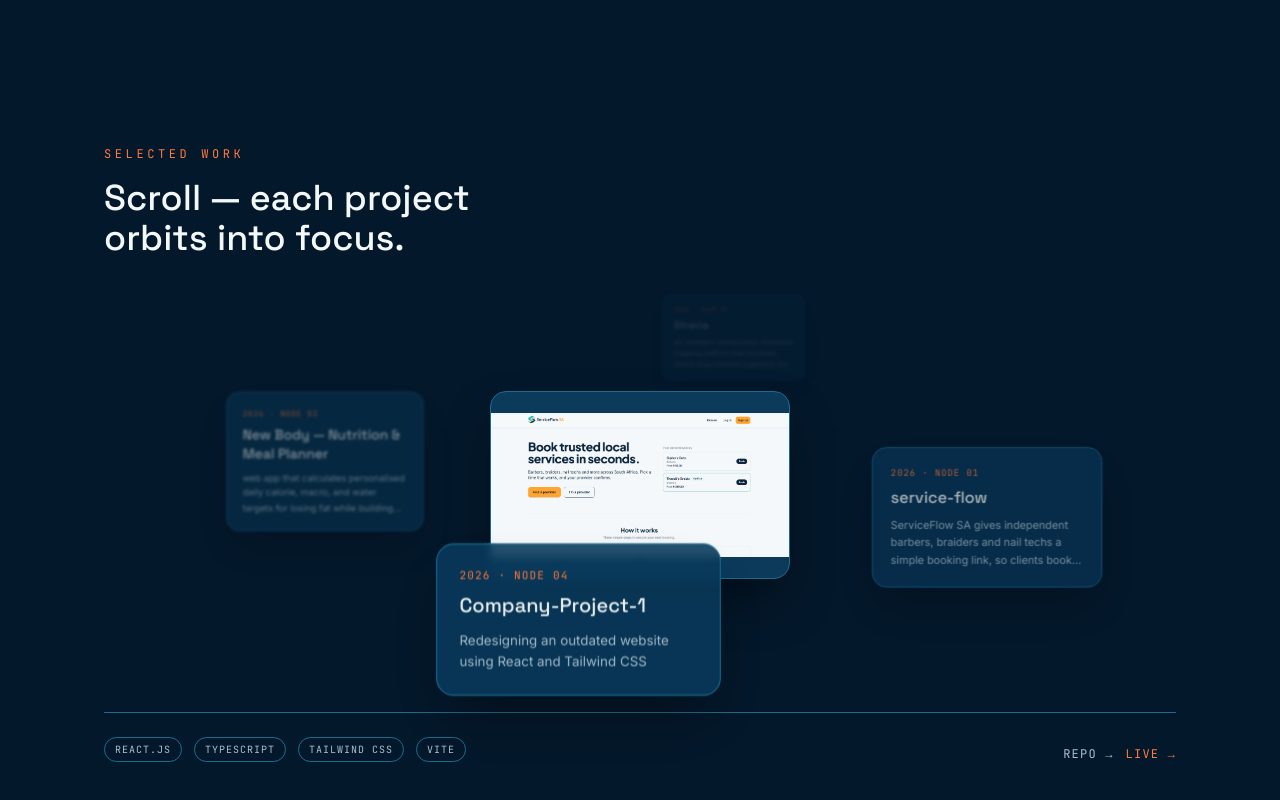
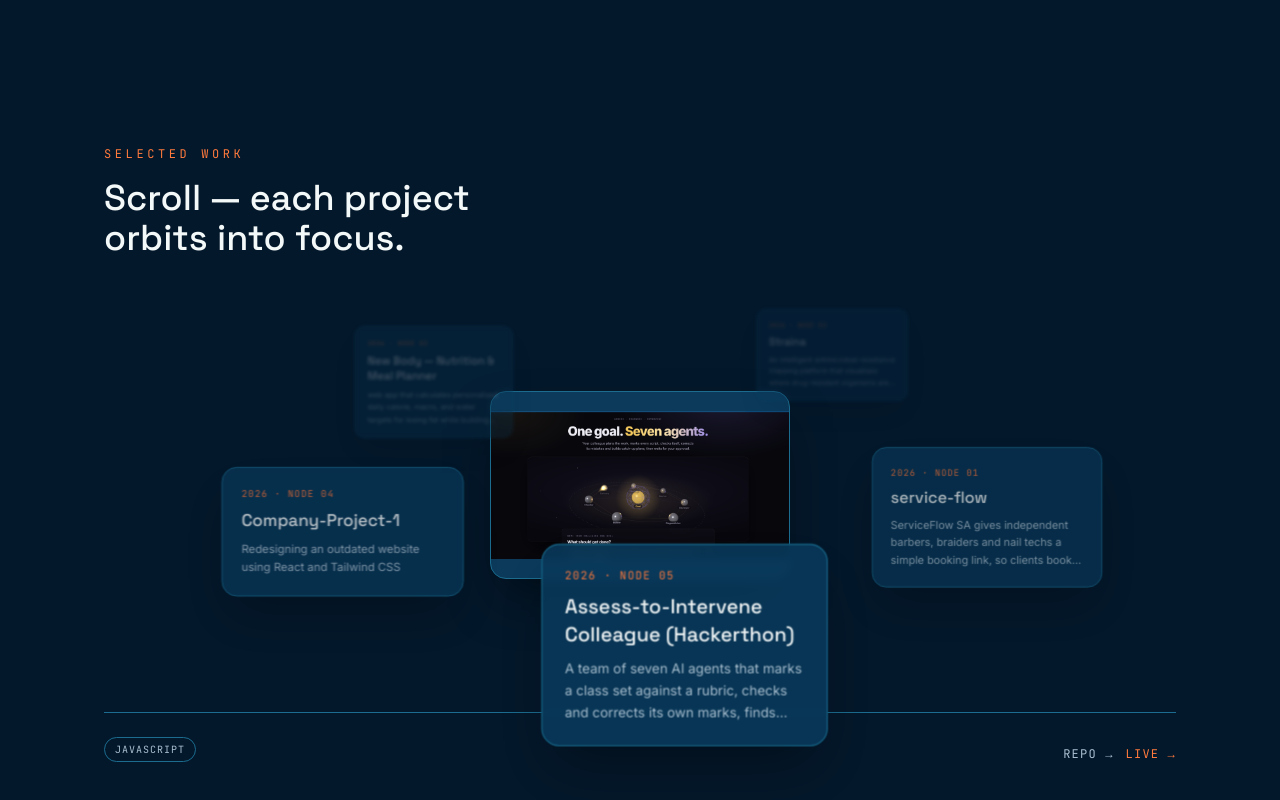
Before and after one commit to analystmodikwe/Personal-Portfolio, a React (Vite) app in the folder portfolio/: page / in a window 1280 px wide. Shown: the part 2338-3138 px from the top of the page. Built offline with nearby package versions, Linux system fonts and the light colour scheme; the HTML template or start-up script is replaced by a standard one.

Commit message:
adding more project

```diff
--- a/portfolio/src/data/projects.ts
+++ b/portfolio/src/data/projects.ts
@@ -66,6 +66,17 @@ export const projects: Project[] = [
     repo: "https://github.com/analystmodikwe/Company-Project-1.git",
     image: "/projects/website.png",
   },
+   {
+    id: "proj-05",
+    title: "Assess-to-Intervene Colleague (Hackerthon)",
+    summary: "A team of seven AI agents that marks a class set against a rubric, checks and corrects its own marks, finds each learner's main gap, and writes a catch-up task for every learner who needs one. The teacher reads a short brief and approves before any feedback is sent.",
+    stack: ["JavaScript"],
+    year: "2026",
+    // metric: "92% field accuracy",
+    href: "https://github.com/mandlenkosii/The-Assess-to-Intervene-Colleague",
+    repo: "https://github.com/mandlenkosii/The-Assess-to-Intervene-Colleague.git",
+    image: "/projects/Asses-to-Intervene-colleague.png",
+  },
 
   // {
   //   id: "proj-04",
```
Also changed, not shown: portfolio/public/projects/Asses-to-Intervene-colleague.png (added).
